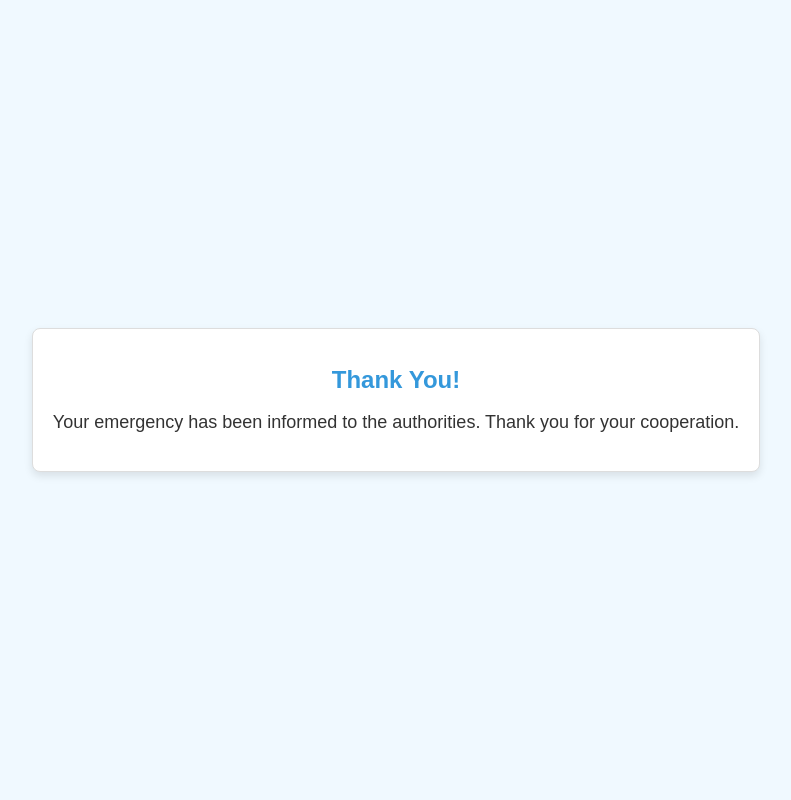
After one commit to bp2881/Crisis-Connect, a Flask app: template templates/thankyou.html in a window 1280 px wide. The commit adds this page. Shown: the whole page, without its empty margins (244-1035 px from the left). Run offline with Flask 3, Linux system fonts and the light colour scheme; the template is opened without the code that fills it, so the values that code supplies are empty.

Commit message:
Add files via upload

```diff
--- a/templates/index.html
+++ b/templates/index.html
@@ -42,6 +42,7 @@
         <div class="form-group">
             <label for="phone">Phone Number:</label>
             <input type="tel" id="phone" name="phone" pattern="[0-9]{10}" maxlength="10" minlength="10" required>
+            <small>Phone number should be exactly 10 digits.</small>
         </div>
 
 
@@ -53,4 +54,7 @@
         <button type="submit">Submit</button>
     </form>
 </section>
+
+<a href="/emergency" class="emergency-button">Emergency</a>
+
 {% endblock %}
--- /dev/null
+++ b/templates/thankyou.html
@@ -0,0 +1,43 @@
+<!DOCTYPE html>
+<html lang="en">
+<head>
+    <meta charset="UTF-8">
+    <meta name="viewport" content="width=device-width, initial-scale=1.0">
+    <title>Emergency Confirmation</title>
+    <link rel="stylesheet" href="{{ url_for('static', filename='styles.css') }}">
+    <style>
+        body {
+            font-family: Arial, sans-serif;
+            display: flex;
+            align-items: center;
+            justify-content: center;
+            height: 100vh;
+            margin: 0;
+            background-color: #f0f9ff; /* Light blue */
+            color: #2c3e50;
+            text-align: center;
+        }
+        .confirmation-message {
+            padding: 20px;
+            background-color: #ffffff; /* White */
+            border: 1px solid #ddd;
+            border-radius: 8px;
+            box-shadow: 0 4px 8px rgba(0, 0, 0, 0.1);
+        }
+        .confirmation-message h1 {
+            font-size: 24px;
+            color: #3498db; /* Bright blue */
+        }
+        .confirmation-message p {
+            font-size: 18px;
+            color: #333;
+        }
+    </style>
+</head>
+<body>
+    <div class="confirmation-message">
+        <h1>Thank You!</h1>
+        <p>Your emergency has been informed to the authorities. Thank you for your cooperation.</p>
+    </div>
+</body>
+</html>
```
